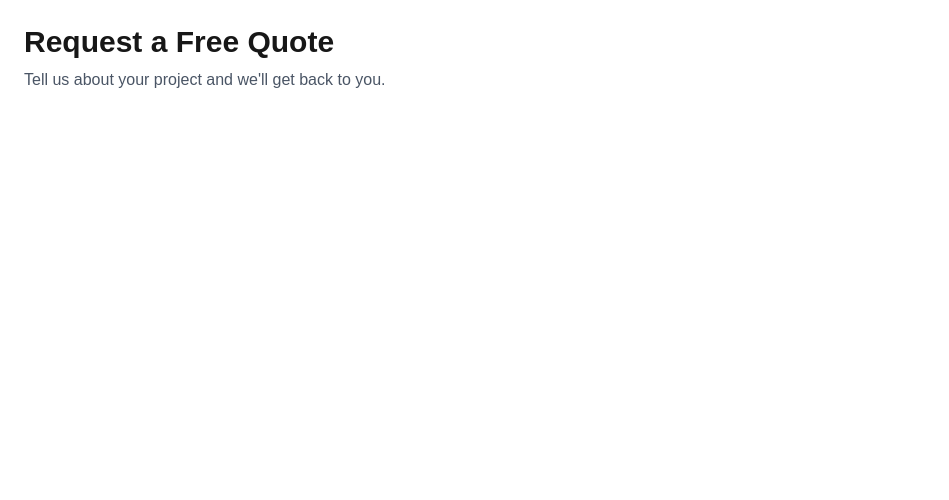
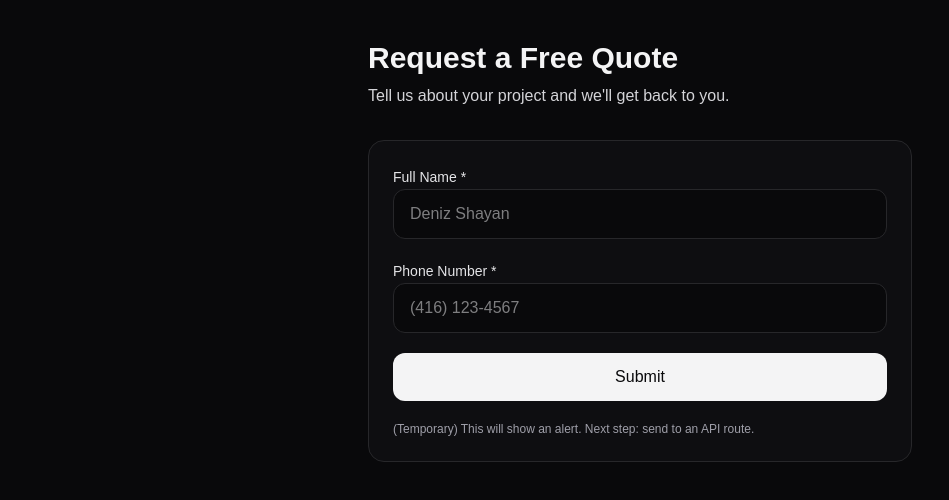
Before and after one commit to DenizShayan/ai2zed-quote-form, a Next.js app: page /quote in a window 1280 px wide. Shown: the top 500 px of the page, without its empty margins (0-949 px from the left). Built offline with nearby package versions, Linux system fonts and the light colour scheme.

Commit message:
Add minimal quote form UI with client state

```diff
--- a/src/app/quote/page.tsx
+++ b/src/app/quote/page.tsx
@@ -1,10 +1,64 @@
+"use client";
+
+import { useState } from "react";
+
 export default function QuotePage() {
+
+    const [fullName, setFullName] = useState("");
+    const [phone, setPhone] = useState("");
+
+    function handleSubmit(e: React.FormEvent) {
+        e.preventDefault();
+        // Minimal for now — later we’ll send it to an API route
+        alert(`Thanks! Name: ${fullName}, Phone: ${phone}`);
+    }
+
     return (
-        <main className="min-h-screen p-6">
-            <h1 className="text-3xl font-semibold">Request a Free Quote</h1>
-            <p className="mt-2 text-gray-600">
-                Tell us about your project and we'll get back to you.
-            </p>
+        <main className="min-h-screen bg-zinc-950 text-zinc-100">
+            <div className="mx-auto max-w-xl px-4 py-10">
+                <h1 className="text-3xl font-semibold tracking-light">Request a Free Quote</h1>
+                <p className="mt-2 text-zinc-300">
+                    Tell us about your project and we'll get back to you.
+                </p>
+
+                <form
+                    onSubmit={handleSubmit}
+                    className="mt-8 space-y-5 rounded-2xl border border-zinc-800 bg-zinc-900/40 p-6"
+                >
+                    <div className="space-y-2">
+                        <label className="text-sm text-zinc-200">Full Name *</label>
+                        <input
+                            value={fullName}
+                            onChange={(e) => setFullName(e.target.value)}
+                            placeholder="Deniz Shayan"
+                            className="w-full rounded-xl border border-zinc-800 bg-zinc-800 bg-zinc-950 px-4 py-3 text-zinc-100 outline-none focus:border-zinc-600"
+                        />
+                    </div>
+
+                    <div className="space-y-2">
+                        <label className="text-sm text-zinc-200">Phone Number *</label>
+                        <input
+                            value={phone}
+                            onChange={(e) => setPhone(e.target.value)}
+                            placeholder="(416) 123-4567"
+                            inputmode="tel"
+                            className="w-full rounded-xl border border-zinc-800 bg-zinc-950 px-4 py-3 text-zinc-100 outline-none focus:border-zinc-600"
+                        />
+                    </div>
+
+                    <button
+                        type="submit"
+                        className="w-full rounded-xl bg-zinc-100 px-4 py-3 front-medium text-zinc-950 transition hover:opacity-90"
+                        >
+                        Submit
+                    </button>
+
+
+                    <p className="text-xs text-zinc-400">
+                      (Temporary) This will show an alert. Next step: send to an API route.
+                    </p>
+                </form>
+            </div>
         </main>
     );
 }
```
